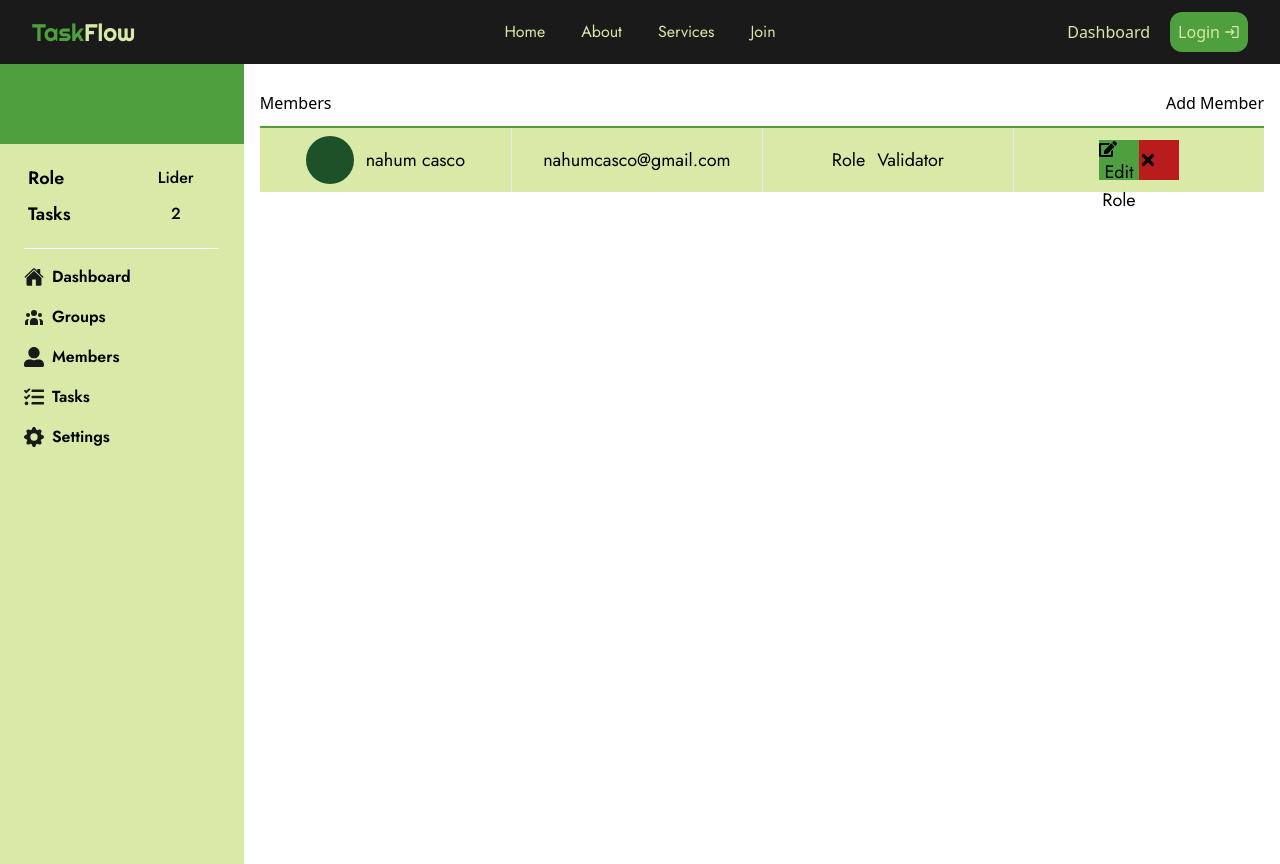
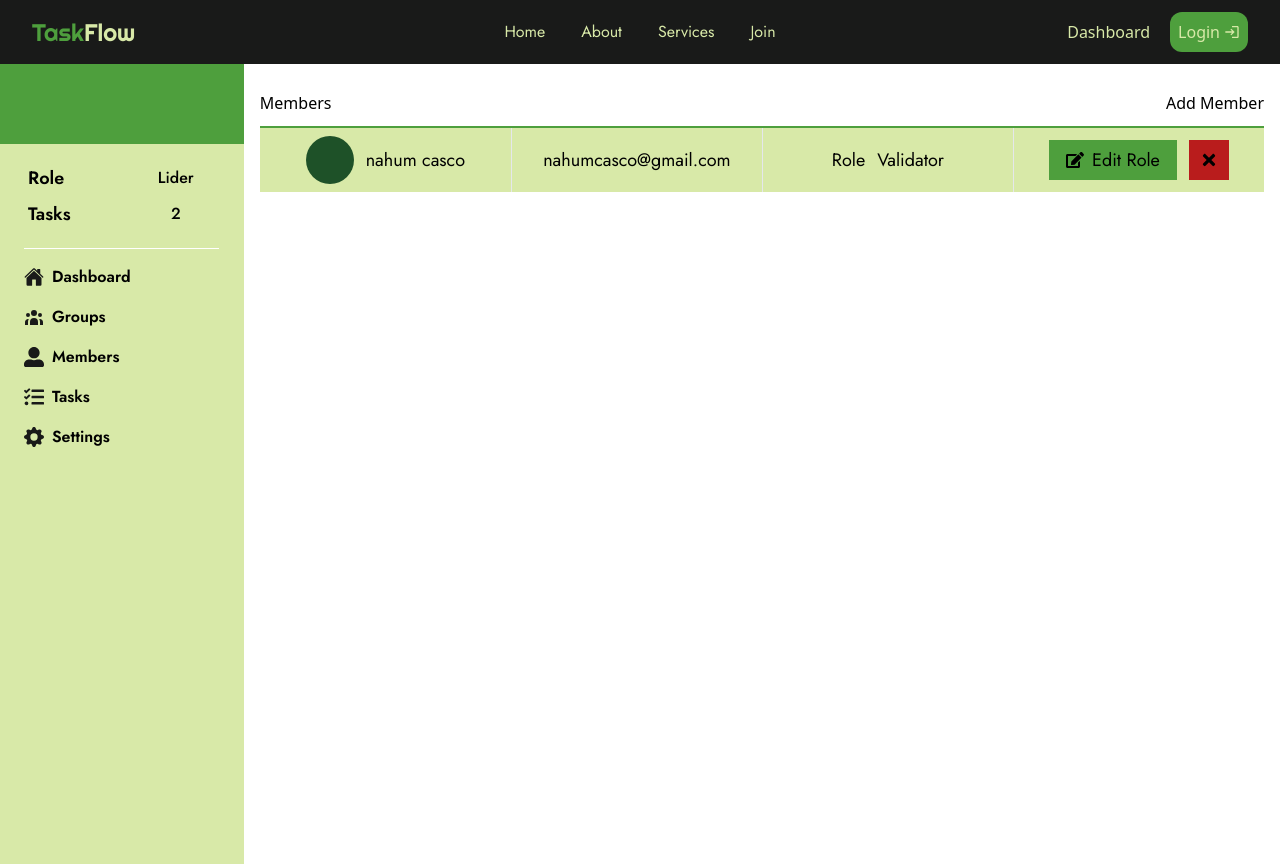
Before and after one commit to NahumCRep/workFlow, a React (Create React App) app: page /dashboard/team/members in a window 1280 px wide. Built offline with nearby package versions, Linux system fonts and the light colour scheme; no server answers; a web font is replaced by a local one.

Commit message:
member card

```diff
--- a/src/components/teampage/MemberCard.jsx
+++ b/src/components/teampage/MemberCard.jsx
@@ -15,9 +15,9 @@ const MemberCard = () => {
             <p>Role</p>
             <p>Validator</p>
         </div>
-        <div className='flex items-center justify-center'>
-            <button className='w-10 h-10 bg-palette-lightgreen'><FaEdit />Edit Role</button>
-            <button className='w-10 h-10 bg-red-700'><FaTimes /></button>
+        <div className='flex items-center justify-center gap-3'>
+            <button className='w-32 h-10 bg-palette-lightgreen flex items-center justify-center gap-2'><FaEdit />Edit Role</button>
+            <button className='w-10 h-10 bg-red-700 flex justify-center items-center'><FaTimes /></button>
         </div>
     </div>
   )
```
